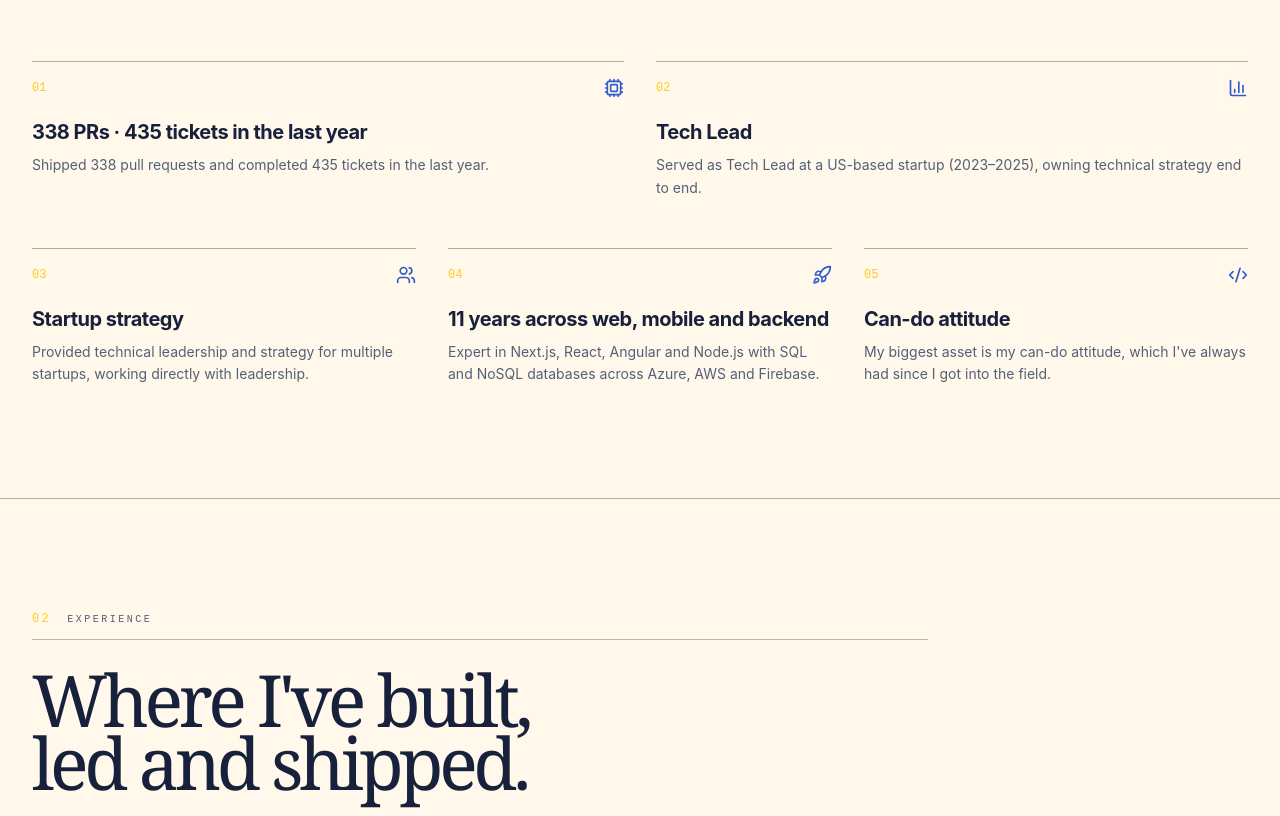
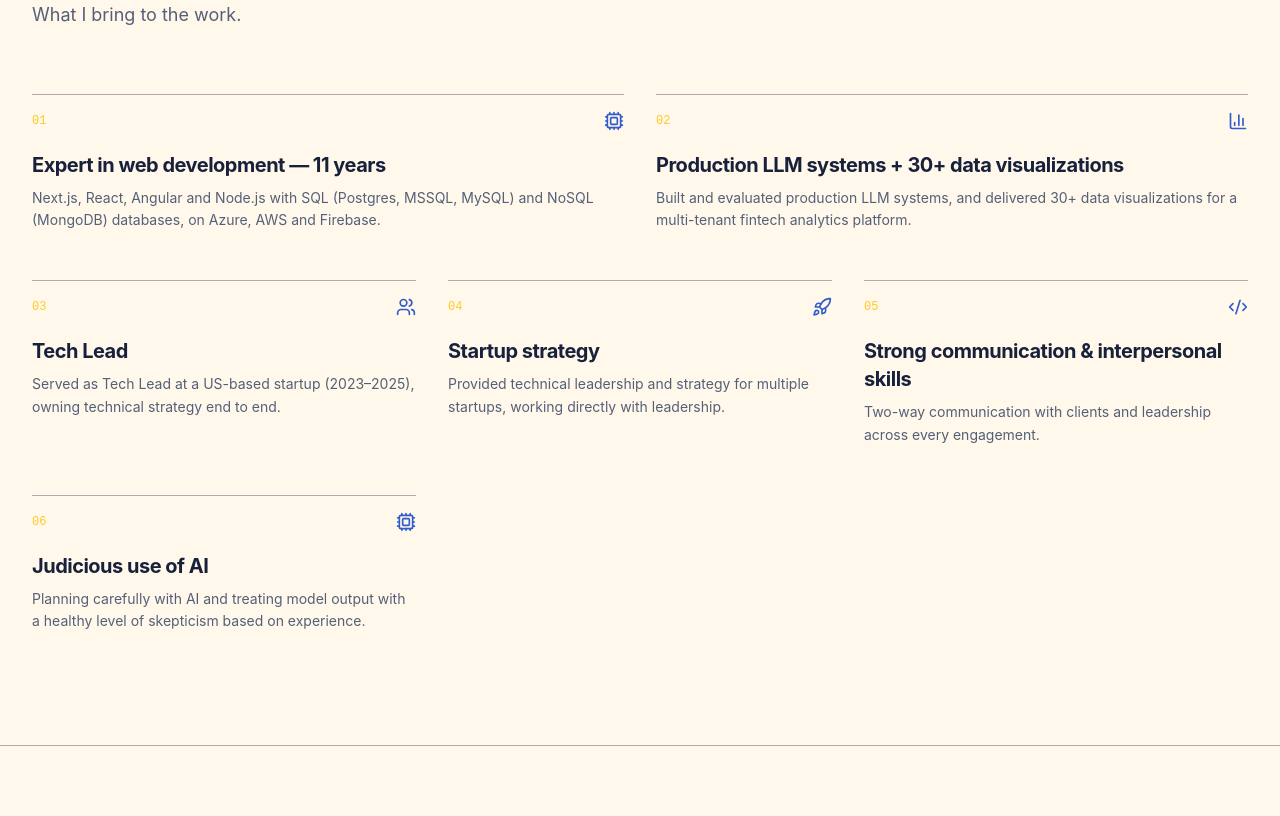
Before and after one commit to hasnainhaider2663/hasnain-cv, a React (Vite) app: page / in a window 1280 px wide. Shown: the part 1388-2204 px from the top of the page. Built offline with nearby package versions, Linux system fonts and the light colour scheme.

Commit message:
fix: sync resume content — Altar, Sabeelee, highlights, blurb

```diff
--- a/src/content/jobs/altar-io.md
+++ b/src/content/jobs/altar-io.md
@@ -1,11 +1,11 @@
-Played a key role in 5 projects: fintech, AI e-commerce, inventory management and healthcare social app. 338 pull requests and 435 tickets in 13 months, and code reviewer of record on 311 teammate PRs.
+Played key roles in 5 projects: fintech, mobile inventory management, healthcare social app, and a real estate app with automations and an AI-powered SCSS styling agent and harness. Authored **338 pull requests**, resolved **435 tickets** in 13 months, and code reviewer of record on 311 teammate PRs.
 
-- Shipped **338 pull requests** and **435 tickets** in 13 months; code reviewer of record on 311 teammate PRs.
-- Built a storefront-styling agent (OpenCode SDK) with structured JSON output and multi-provider routing across 20 models and 5 providers.
-- Designed per-session cost instrumentation adopted as the project's go/no-go business metric.
+- Built a production-bound AI storefront-styling agent (OpenCode SDK) with structured JSON output and multi-provider routing across 20 models and 5 providers; designed the per-session cost instrumentation adopted as the project's go/no-go business metric.
 - Ran a controlled six-model evaluation (9.5x cost spread); recommendations cut projected inference costs by 41% (~$471k/year at scale) while improving latency.
-- Delivered 30+ production data visualizations and a dynamic form engine that eliminated custom forms for 90 API endpoints.
+- Delivered 30+ production data visualizations and a dynamic form engine that handled many API variations, eliminating custom forms for each of the 90 API endpoints and cutting development time significantly.
+- Optimized React apps for performance.
 - Built backend services in Hono, Drizzle ORM and PostgreSQL with better-auth multi-tenant permissions, S3 file handling and Trigger.dev background ingestion jobs.
-- Built mobile E2E infrastructure from scratch (Appium + WebdriverIO, iOS/Android, EAS, CI) on two products and a Playwright suite on a third.
-- Built a deterministic, reversible anonymization CLI (Python, PyInstaller, cross-platform CI) encrypting identifiers across five linked datasets, extracted into a standalone internal tool.
-- Deployed infrastructure on AWS with Terraform; React Native/Expo; Terraform, Helm and AWS EKS. Published apps on the Apple App Store and Google Play Store, guiding clients through review approval; practiced pair programming and teammate mentoring.
+- Built mobile E2E test infrastructure from scratch (Appium + WebdriverIO, iOS/Android, EAS, CI) on two products and a Playwright suite on a third.
+- Built a deterministic, reversible anonymization CLI (Python, PyInstaller, cross-platform CI) encrypting personal identifiers consistently across five linked datasets; extracted into a standalone internal tool.
+- React Native/Expo mobile development; infrastructure with Terraform, Helm and AWS EKS.
+- Deployed infrastructure on AWS using Terraform. Published apps on the Apple App Store and Google Play Store, working with clients through review approval; provided regular advice to teammates and practiced pair programming.
--- a/src/content/jobs/sabeelee.md
+++ b/src/content/jobs/sabeelee.md
@@ -1,9 +1,11 @@
-Led technical strategy and development for a community engagement platform.
+Led technical strategy and development for a community engagement platform using React/Next.js, successfully listing the PWA on the iOS App Stores.
 
-- Processed tens of thousands of ticket sales at peak.
-- Launched the first web and mobile apps in four months.
-- Built secure payment processing and a high-capacity ticket sales system with Next.js.
-- Maintained distributed Azure infrastructure using message queues, Container Apps, and CDNs.
-- Built Node.js and TypeScript media services processing high volumes of images and video in real time.
-- Modelled a large PostgreSQL and Prisma architecture.
-- Led a team of three developers and built CI/CD and push notification systems.
+- Successfully processed 20k ticket sales in 8 hours.
+- Deployed and maintained a distributed, scalable architecture on Azure with message queues, Container Apps, and CDNs.
+- Launched the first version of the web and mobile apps in 4 months.
+- Built secure payment processing systems and a high-capacity ticket sales system in Next.js.
+- Developed Node.js/TypeScript microservices for image and video processing: 300 images/sec and 1.5 hrs of video per minute.
+- Built push notification systems for iOS and PWA apps, plus CI/CD pipelines.
+- Modelled a complex database architecture with 74 models in Postgres and Prisma.
+- Deployed and optimized Azure cloud infrastructure for performance and cost-efficiency.
+- Led a team of three developers.
--- a/src/data/cv.ts
+++ b/src/data/cv.ts
@@ -9,13 +9,17 @@ export const profile = {
   upwork: 'https://www.upwork.com/freelancers/~01af2bec7f4082f911',
   experienceYears: 11,
   blurb:
-    'Full stack engineer who ships responsive, performant platforms and mobile apps. Eleven years across Next.js, React, Angular and Node — from startup strategy to enterprise scale.',
+    "Full stack engineer who ships responsive, performant platforms and mobile apps. Eleven years across Next.js, React, Angular and Node — from startup strategy to enterprise scale, building and evaluating production LLM systems along the way.",
 }
 
 export const highlights: { title: string; body: string }[] = [
   {
-    title: '338 PRs · 435 tickets in the last year',
-    body: 'Shipped 338 pull requests and completed 435 tickets in the last year.',
+    title: 'Expert in web development — 11 years',
+    body: 'Next.js, React, Angular and Node.js with SQL (Postgres, MSSQL, MySQL) and NoSQL (MongoDB) databases, on Azure, AWS and Firebase.',
+  },
+  {
+    title: 'Production LLM systems + 30+ data visualizations',
+    body: 'Built and evaluated production LLM systems, and delivered 30+ data visualizations for a multi-tenant fintech analytics platform.',
   },
   {
     title: 'Tech Lead',
@@ -26,12 +30,12 @@ export const highlights: { title: string; body: string }[] = [
     body: 'Provided technical leadership and strategy for multiple startups, working directly with leadership.',
   },
   {
-    title: '11 years across web, mobile and backend',
-    body: 'Expert in Next.js, React, Angular and Node.js with SQL and NoSQL databases across Azure, AWS and Firebase.',
+    title: 'Strong communication & interpersonal skills',
+    body: 'Two-way communication with clients and leadership across every engagement.',
   },
   {
-    title: 'Can-do attitude',
-    body: 'My biggest asset is my can-do attitude, which I\'ve always had since I got into the field.',
+    title: 'Judicious use of AI',
+    body: 'Planning carefully with AI and treating model output with a healthy level of skepticism based on experience.',
   },
 ]
 
```
